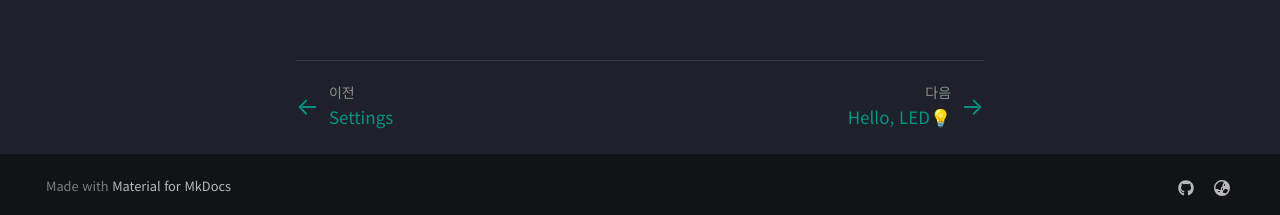
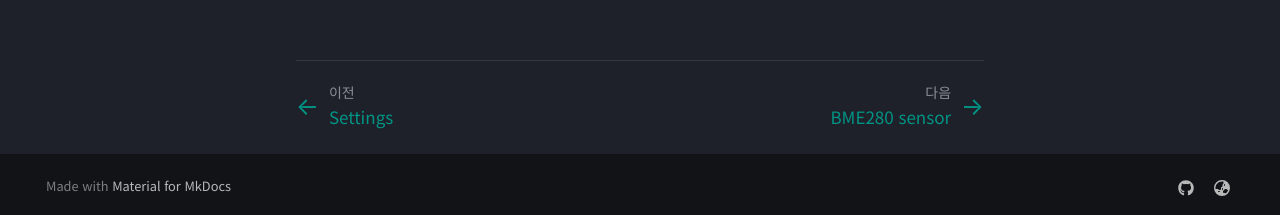
Before and after one commit to VibEarth/VibEarth.github.io, an MkDocs documentation site: the page built from docs/esp32/c3/led.md, in a window 1280 px wide and 900 px high, scrolled down 1790 px. Shown: the part 682-897 px from the top of the window. Built offline with MkDocs 1.6.1 and Material for MkDocs 9.7.7, drawn with Linux system fonts in a browser that asks for light colours.

Commit message:
led.md 업데이트

```diff
--- a/docs/esp32/c3/led.md
+++ b/docs/esp32/c3/led.md
@@ -152,10 +152,10 @@ LED 하나를 깜빡이는 게 전부였지만, 여기서 처음으로 바이브
       <div>Settings</div>
     </div>
   </a>
-  <a href="/esp32/c3/led" style="display: flex; align-items: center; gap: 0.5rem; color: var(--md-primary-fg-color); text-decoration: none; font-size: 0.85rem; text-align: right;">
+  <a href="/esp32/c3/bme280" style="display: flex; align-items: center; gap: 0.5rem; color: var(--md-primary-fg-color); text-decoration: none; font-size: 0.85rem; text-align: right;">
     <div>
       <div style="color: var(--md-default-fg-color--light); font-size: 0.7rem;">다음</div>
-      <div>Hello, LED💡</div>
+      <div>BME280 sensor</div>
     </div>
     <span style="font-size: 1.2rem;">→</span>
   </a>
```
